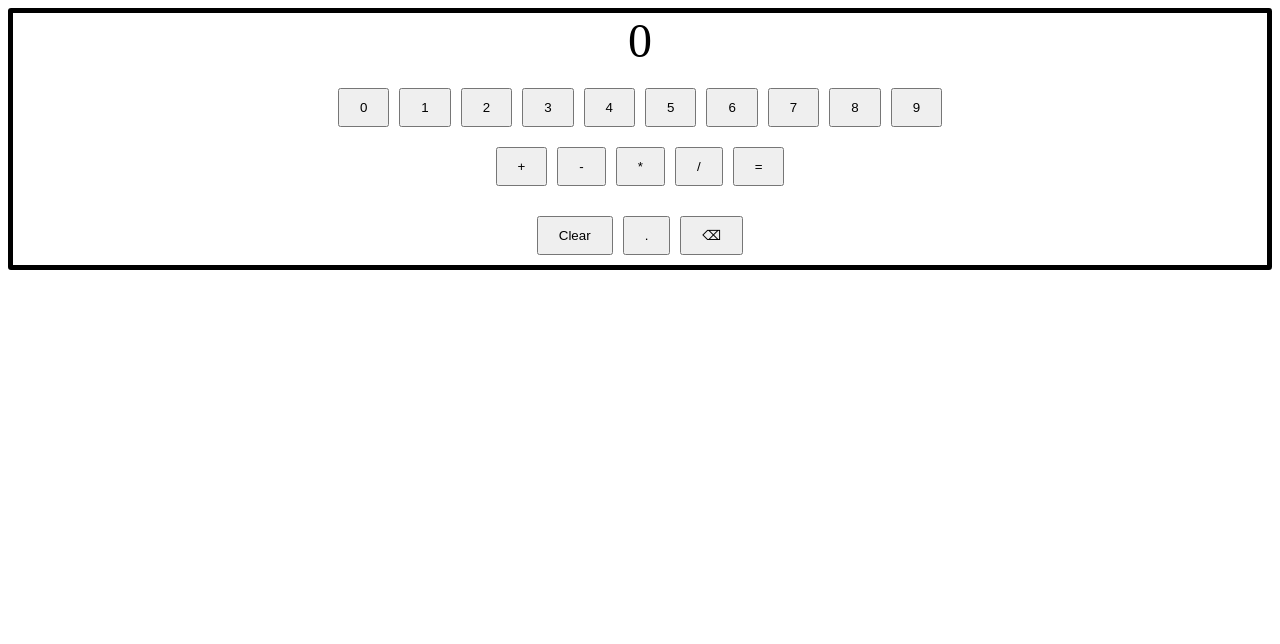
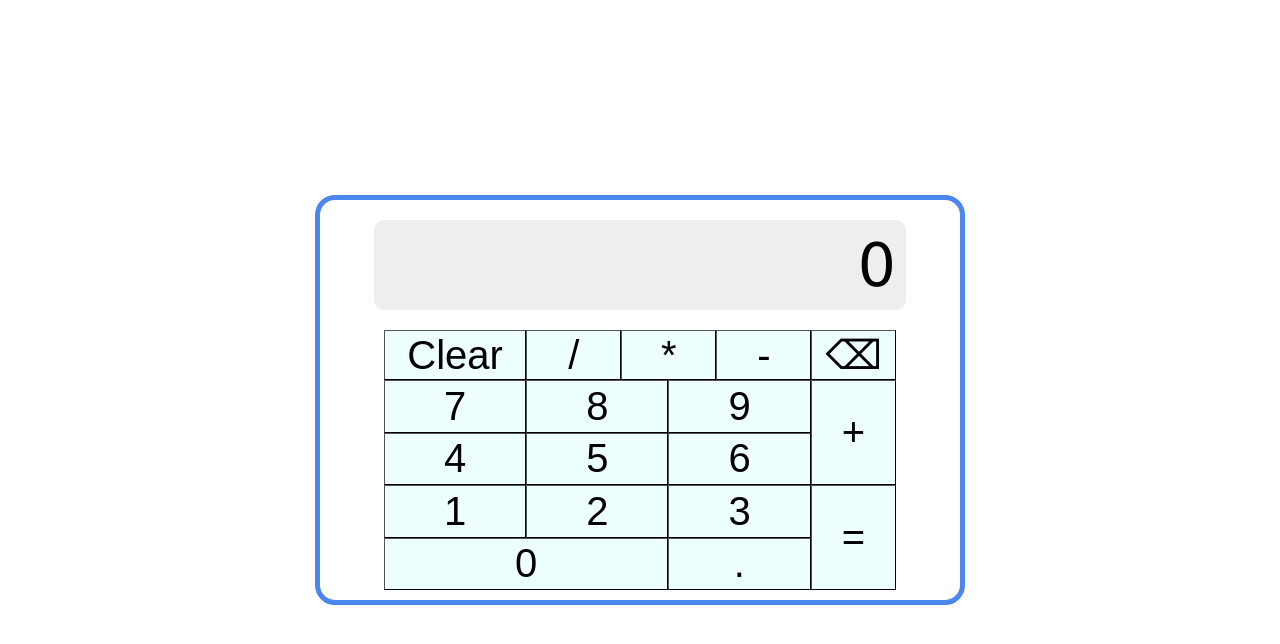
Before and after one commit to omasri3/Web-Calculator, a plain HTML site: page index.html in a window 1280 px wide. Drawn offline with Linux system fonts and the light colour scheme.

Commit message:
calculator is now properly formatted in the correct button layout emulating my num pad

```diff
--- a/calcLogic.js
+++ b/calcLogic.js
@@ -270,6 +270,7 @@ equals.addEventListener("click", function (e) {
     if (operation !== null) {
         secondOperator = Number(totalDisplay.textContent);
         totalDisplay.textContent = operate(firstOperator, secondOperator, operation)
+        firstOperator = totalDisplay.textContent;
         operation = null;
         nextNumberResetsDisplay = true;
     } else {
@@ -295,11 +296,18 @@ function backspace() {
     }
 }
 
+function sleep(ms) {
+  return new Promise(resolve => setTimeout(resolve, ms));
+}
+
 //Pressing a number on the keyboard should let you run the appropriate function
 document.addEventListener( "keydown", function (e) {
     console.log(e);
     switch (e.key) {
         case "1":
+            oneButton = document.querySelector("#oneButton");
+            oneButton.classList.add("hover");
+            sleep(200).then(() => oneButton.classList.remove("hover"))
             addOneToDisplay();
             break;
         case "2":
--- a/index.html
+++ b/index.html
@@ -9,29 +9,39 @@
 <body>
     <div id = "calculator">
         <div id = "totalDisplay">0</div>
-        <div id="numberContainer">
-            <button class = "numberButton" onclick = addZeroToDisplay()>0</button>
-            <button class = "numberButton" onclick = addOneToDisplay()>1</button>
-            <button class = "numberButton" onclick = addTwoToDisplay()>2</button>
-            <button class = "numberButton" onclick = addThreeToDisplay()>3</button>
-            <button class = "numberButton" onclick = addFourToDisplay()>4</button>
-            <button class = "numberButton" onclick = addFiveToDisplay()>5</button>
-            <button class = "numberButton" onclick = addSixToDisplay()>6</button>
+        <div id="firstRow">
+            <button id = "clearButton" class = "miscButton" onclick = clearDisplay()>Clear</button>
+            <button class = "operationButton" id = "division">/</button>
+            <button class = "operationButton" id = "multiplication">*</button>
+            <button class = "operationButton" id = "subtraction">-</button>
+            <button id = "backspaceButton" class = "miscButton" onclick = backspace()>⌫</button>
+        </div>
+        <div id="secondThruFifthRows">
+            <div id="zeroThroughNine">
+                <div id="subRowOne" class = "subRow">
                     <button class = "numberButton" onclick = addSevenToDisplay()>7</button>
                     <button class = "numberButton" onclick = addEightToDisplay()>8</button>
                     <button class = "numberButton" onclick = addNineToDisplay()>9</button>
                 </div>
-        <div id="operationContainer">
+                <div id="subRowTwo" class = "subRow">
+                    <button class = "numberButton" onclick = addFourToDisplay()>4</button>
+                    <button class = "numberButton" onclick = addFiveToDisplay()>5</button>
+                    <button class = "numberButton" onclick = addSixToDisplay()>6</button>
+                </div>
+                <div id = "subRowThree" class = "subRow">
+                    <button id = "oneButton" class = "numberButton" onclick = addOneToDisplay()>1</button>
+                    <button class = "numberButton" onclick = addTwoToDisplay()>2</button>
+                    <button class = "numberButton" onclick = addThreeToDisplay()>3</button>
+                </div>
+                <div id = "subRowFour" class = subRow>
+                    <button id = "zeroButton" class = "numberButton" onclick = addZeroToDisplay()>0</button>
+                    <button class = "miscButton" onclick = addDecimalToDisplay()> . </button>
+                </div>
+            </div>
+            <div id="plusAndEnter">
                 <button class = "operationButton" id = "addition">+</button>
-            <button class = "operationButton" id = "subtraction">-</button>
-            <button class = "operationButton" id = "multiplication">*</button>
-            <button class = "operationButton" id = "division">/</button>
                 <button class = "operationButton" id = "equals">=</button>
             </div>
-        <div id="miscOperationContainer">
-            <button class = "miscButton" onclick = clearDisplay()>Clear</button>
-            <button class = "miscButton" onclick = addDecimalToDisplay()> . </button>
-            <button class = "miscButton" onclick = backspace()>⌫</button>
         </div>
     </div>
     <script src = "calcLogic.js"></script>
--- a/style.css
+++ b/style.css
@@ -1,51 +1,100 @@
-#totalDisplay {
-    font:600;
-    font-size: 48px;
+#calculator {
     display: flex;
-    margin: auto;
+    flex-direction: column;
+    align-items: center;
+    justify-content: start;
+    width: 50vw;
+    height: 50vh;
+    border: solid 5px #4a86eb;
+    border-radius: 20px;
+    font-family: Verdana, Geneva, Tahoma, sans-serif;
 }
 
-#calculator {
-    border-style: solid;
-    border-color: black;
-    border-width: 5px;
-    border-radius: 3px;
+body {
+    height: 98vh;
+    display: flex;
+    justify-content: center;
+    align-items: center;
+}
+
+#totalDisplay {
+    font-size: 60px;
+    font: 600;
+    width: 40vw;
+    display: flex;
+    justify-content: right;
+    background-color: #eee;
+    padding: 10px;
+    margin: 20px;
+    border-radius: 10px;
+}
+
+#firstRow{
+    display: flex;
+    width: 40vw;
+    justify-content: space-between;
+}
+
+#secondThruFifthRows {
+    display: flex;
+    width: 40vw;
+    justify-content: center;
+    flex: 1 1 auto;
+    margin-bottom: 10px;
+}
+
+button {
+    font-size: 40px;
+    background-color: #eff;
+    border-width: 1px;
+    display: flex;
+    flex: 1;
+    justify-content: center;
+    align-items: center;
+    transition-duration: 0.2s;
+}
+
+#plusAndEnter {
     display: flex;
     flex-direction: column;
-    gap: 20px;
     justify-content: center;
-    margin: auto;
+    align-items: center;
+}
+
+#zeroThroughNine {
+    display: flex;
+    flex-direction: column;
+    flex: 1;
+}
+
+.subRow {
+    display: flex;
+    flex: 1;
 }
 
 .numberButton {
-    padding: 10px 20px;
+    display: flex;
 }
 
-#numberContainer {
-    display: flex;
-    justify-content: center;
-    gap: 10px;
+button:hover,
+button.hover {
+    background-color: #4a86eb;
+    color: white;
 }
 
-.operationButton {
-    padding: 10px 20px;
+#addition,
+#equals {
+    padding: 0px 30px;
 }
 
-.miscButton {
-    padding: 10px 20px;
+#zeroButton {
+    flex: 2.1;
 }
 
-
-#operationContainer {
-    display: flex;
-    justify-content: center;
-    gap: 10px;
+#clearButton {
+    flex: 1.58;
 }
 
-
-#miscOperationContainer {
-    display: flex;
-    justify-content: center;
-    gap: 10px;
-    padding: 10px 0px;
+#backspaceButton {
+    flex: 0.87;
 }
```
Lines whose indentation alone changed are shown as unchanged.
